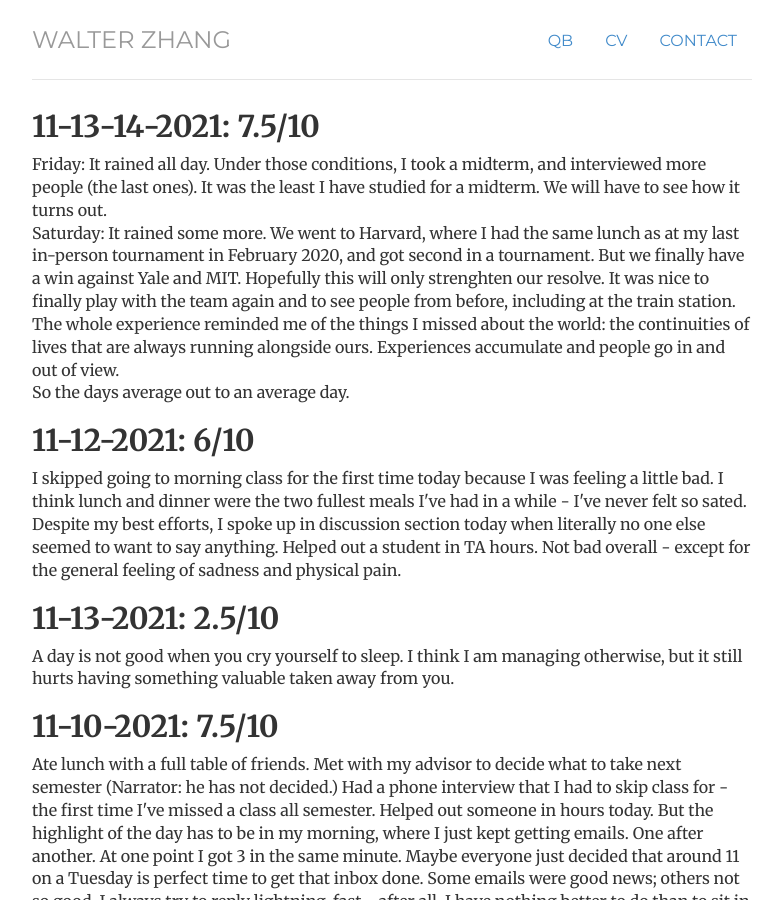
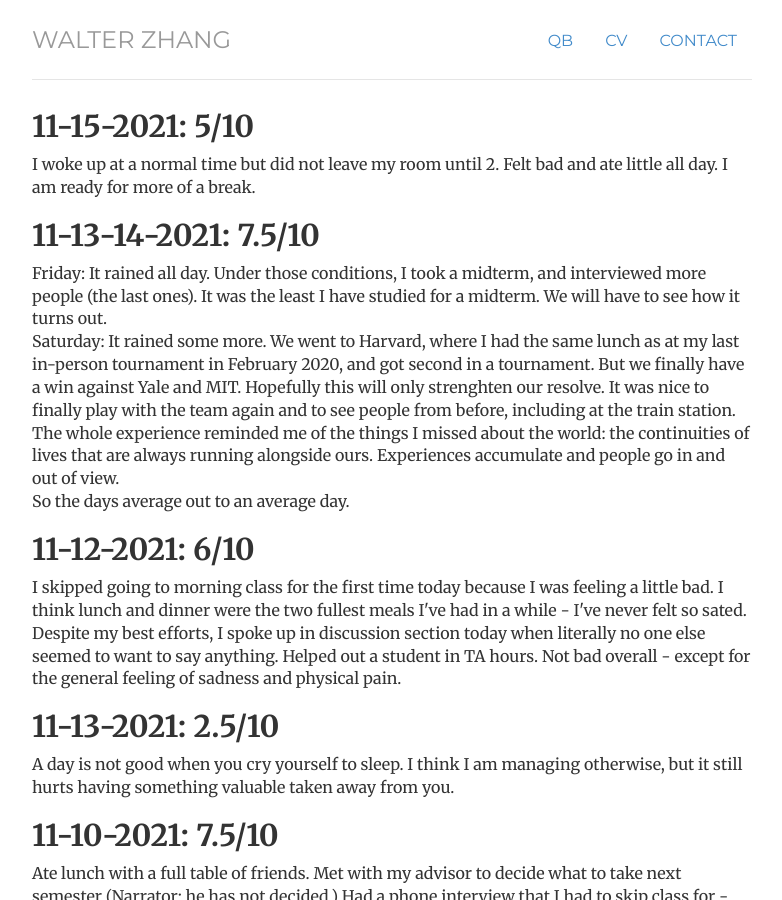
Before and after one commit to Zerowaltz/Zerowaltz.github.io, a Jekyll site: the page built from posts/nov21/index.html, in a window 1280 px wide and 900 px high. Shown: the whole window, without its empty margins (248-1030 px from the left). Built offline with Jekyll 4.4.1, drawn with Linux system fonts in a browser that asks for light colours.

Commit message:
Update index.html

```diff
--- a/posts/nov21/index.html
+++ b/posts/nov21/index.html
@@ -44,6 +44,9 @@ description: Posts from Walter Zhang.
 </div>
 
 <div class="post">
+
+	<h2>11-15-2021: 5/10</h2>
+	I woke up at a normal time but did not leave my room until 2. Felt bad and ate little all day. I am ready for more of a break.
 
 	<h2>11-13-14-2021: 7.5/10</h2>
 Friday: It rained all day. Under those conditions, I took a midterm, and interviewed more people (the last ones). It was the least I have studied for a midterm. We will have to see how it turns out.
```
